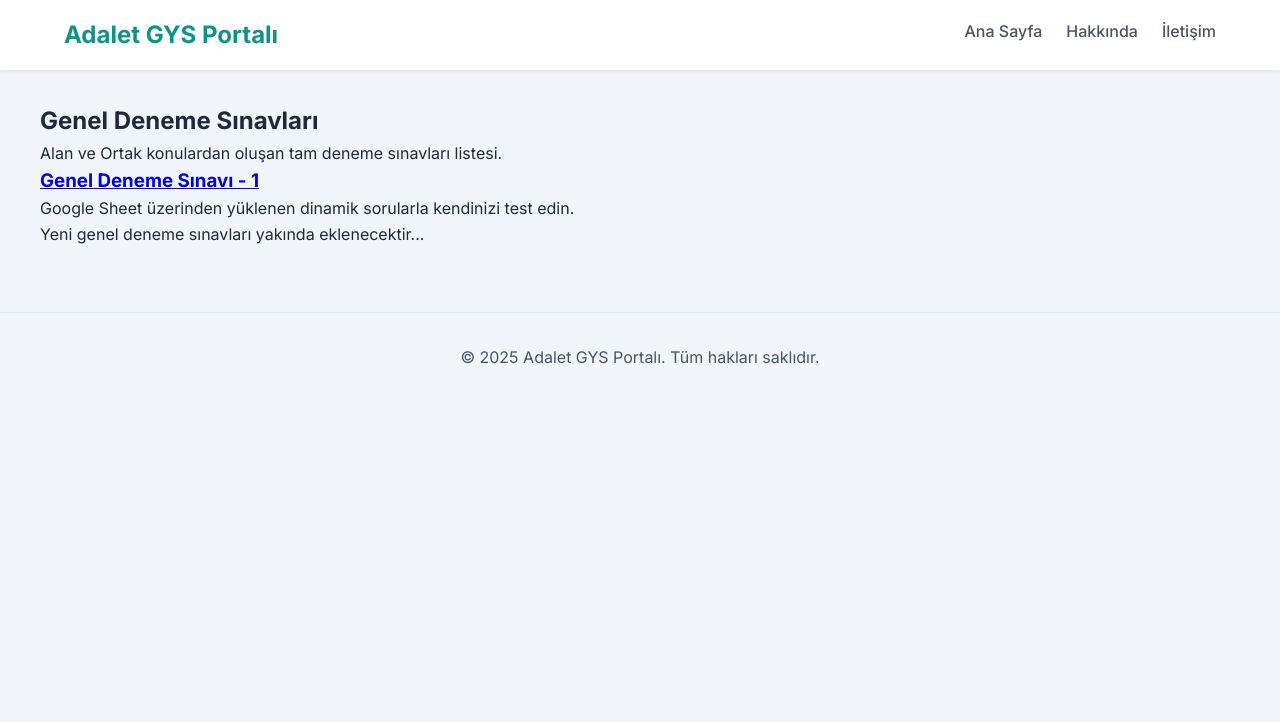
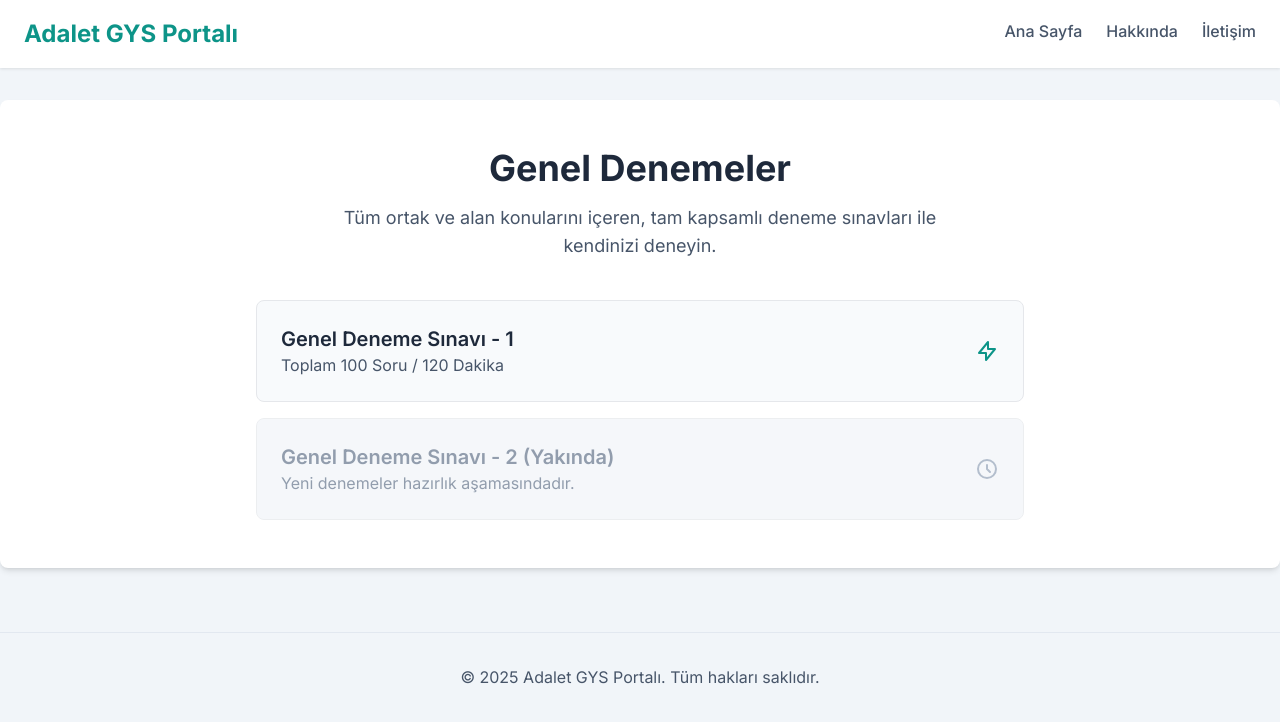
Before and after one commit to GolDRoger21/adalet-gys-portal, a plain HTML site: page deneme-sinavlari/genel-denemeler/index.html in a window 1280 px wide. Drawn offline with nearby package versions, Linux system fonts and the light colour scheme.

Commit message:
Update index.html

```diff
--- a/deneme-sinavlari/genel-denemeler/index.html
+++ b/deneme-sinavlari/genel-denemeler/index.html
@@ -4,43 +4,54 @@
     <meta charset="UTF-8">
     <meta name="viewport" content="width=device-width, initial-scale=1.0">
     <title>Genel Denemeler - Adalet GYS Portalı</title>
-    <link rel="stylesheet" href="../../assets/css/style.css">
+
+    <script src="https://cdn.tailwindcss.com"></script>
+    <link rel="stylesheet" href="/adalet-gys-portal/assets/css/style.css">
+
+    <script src="/adalet-gys-portal/assets/js/template-loader.js" defer></script>
 </head>
-<body>
-    <header class="navbar">
-        <div class="container">
-            <a href="../../index.html" class="navbar-brand">Adalet GYS Portalı</a>
-            <nav class="navbar-nav">
-                <a href="../../index.html" class="nav-link">Ana Sayfa</a>
-                <a href="../../hakkinda.html" class="nav-link">Hakkında</a>
-                <a href="../../iletisim.html" class="nav-link">İletişim</a>
-            </nav>
+
+<body data-needs-template="page">
+    <main class="container page-content">
+        <div class="card p-8 md:p-12">
+            <div class="text-center mb-10">
+                <h1 class="text-3xl md:text-4xl font-bold text-slate-800 mb-4">Genel Denemeler</h1>
+                <p class="text-lg text-slate-600 max-w-2xl mx-auto">
+                    Tüm ortak ve alan konularını içeren, tam kapsamlı deneme sınavları ile kendinizi deneyin.
+                </p>
+            </div>
+
+            <div class="space-y-4 max-w-3xl mx-auto">
+                <a href="deneme-1.html" class="block p-6 bg-slate-50 border rounded-lg hover:bg-teal-50 hover:border-teal-500 transition-colors">
+                    <div class="flex justify-between items-center">
+                        <div>
+                            <h3 class="font-semibold text-xl text-slate-800">Genel Deneme Sınavı - 1</h3>
+                            <p class="text-slate-600">Toplam 100 Soru / 120 Dakika</p>
+                        </div>
+                        <div class="text-teal-600">
+                            <svg xmlns="http://www.w3.org/2000/svg" class="h-6 w-6" fill="none" viewBox="0 0 24 24" stroke="currentColor" stroke-width="2">
+                                <path stroke-linecap="round" stroke-linejoin="round" d="M13 10V3L4 14h7v7l9-11h-7z" />
+                            </svg>
+                        </div>
+                    </div>
+                </a>
+
+                <div class="block p-6 bg-slate-100 border rounded-lg cursor-not-allowed opacity-70">
+                     <div class="flex justify-between items-center">
+                        <div>
+                            <h3 class="font-semibold text-xl text-slate-500">Genel Deneme Sınavı - 2 (Yakında)</h3>
+                            <p class="text-slate-500">Yeni denemeler hazırlık aşamasındadır.</p>
+                        </div>
+                        <div class="text-slate-400">
+                            <svg xmlns="http://www.w3.org/2000/svg" class="h-6 w-6" fill="none" viewBox="0 0 24 24" stroke="currentColor" stroke-width="2">
+                                <path stroke-linecap="round" stroke-linejoin="round" d="M12 8v4l3 3m6-3a9 9 0 11-18 0 9 9 0 0118 0z" />
+                            </svg>
+                        </div>
+                    </div>
+                </div>
+
+            </div>
         </div>
-    </header>
-
-    <main class="container page-content">
-        <section class="page-header">
-            <h1>Genel Deneme Sınavları</h1>
-            <p>Alan ve Ortak konulardan oluşan tam deneme sınavları listesi.</p>
-        </section>
-
-        <section class="content-list">
-            <div class="list-item">
-                <h3><a href="deneme-1.html">Genel Deneme Sınavı - 1</a></h3>
-                <p>Google Sheet üzerinden yüklenen dinamik sorularla kendinizi test edin.</p>
-            </div>
-            <div class="alert-info">
-                <p>Yeni genel deneme sınavları yakında eklenecektir...</p>
-            </div>
-        </section>
     </main>
-
-    <footer class="footer">
-        <div class="container">
-            <p>&copy; 2025 Adalet GYS Portalı. Tüm hakları saklıdır.</p>
-        </div>
-    </footer>
-
-    <script src="../../assets/js/main.js"></script>
 </body>
 </html>
```
